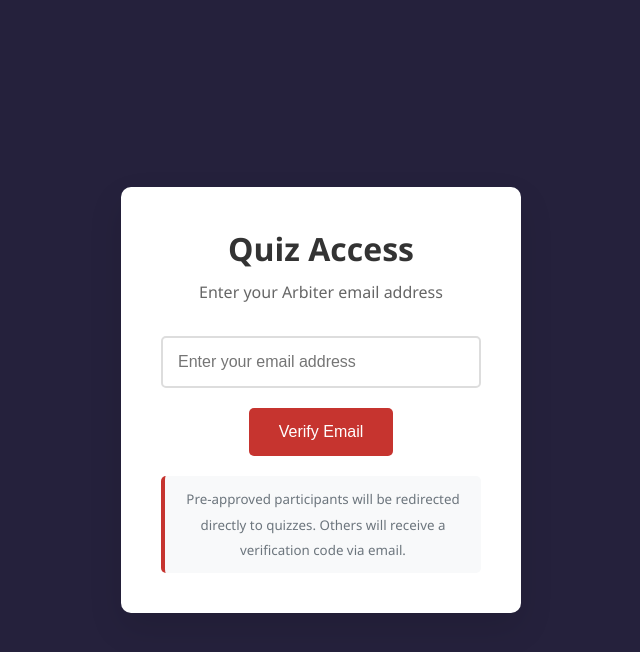
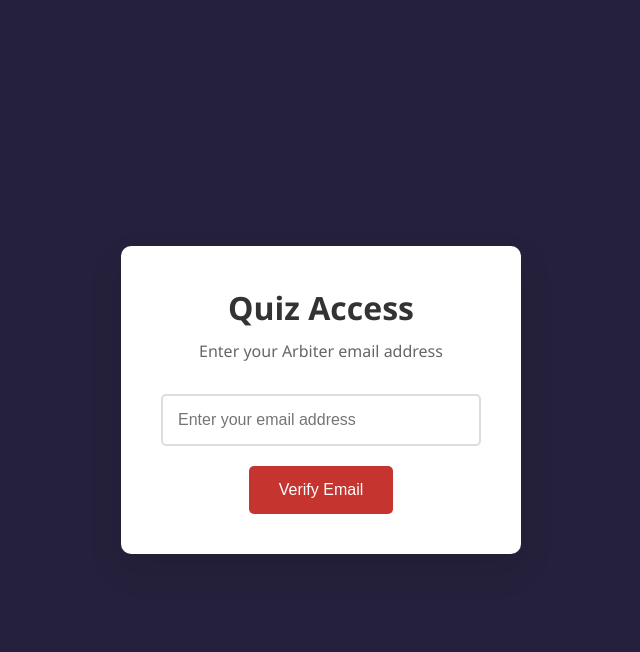
Before and after one commit to andywahyudi/quiz-dashboard, a PHP site: page / in a window 1280 px wide. Shown: the top 652 px of the page, without its empty margins (319-959 px from the left). Run offline with PHP 8.4, Linux system fonts and the light colour scheme.

Commit message:
remove info-note

```diff
--- a/index.php
+++ b/index.php
@@ -87,9 +87,9 @@
                 <button type="submit" class="btn-primary">Verify Email</button>
             </form>
 
-            <div class="info-note">
+            <!-- <div class="info-note">
                 <p><small>Pre-approved participants will be redirected directly to quizzes. Others will receive a verification code via email.</small></p>
-            </div>
+            </div> -->
         </div>
     </div>
 </body>
```
